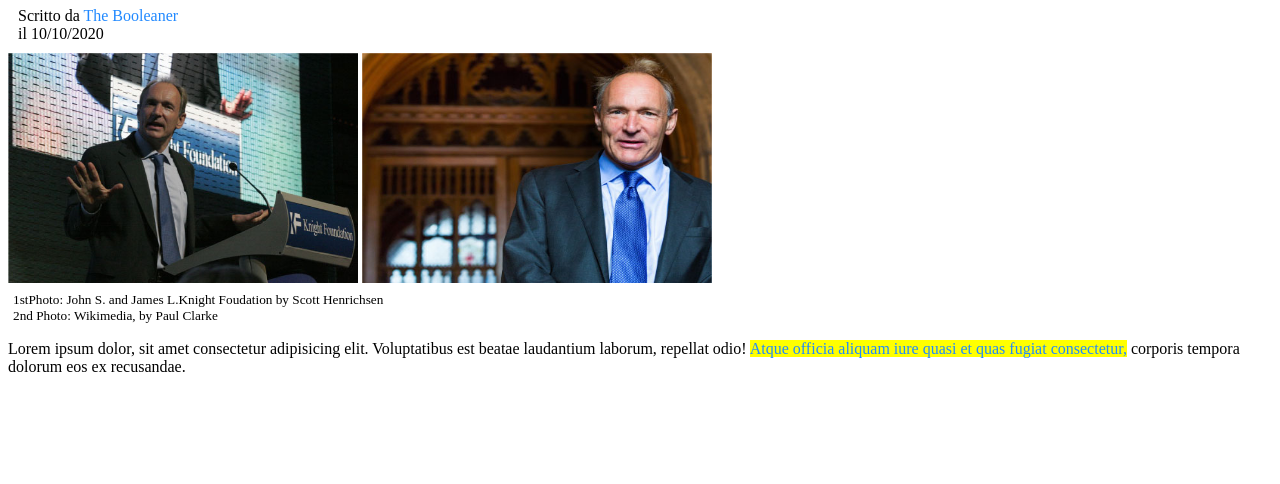
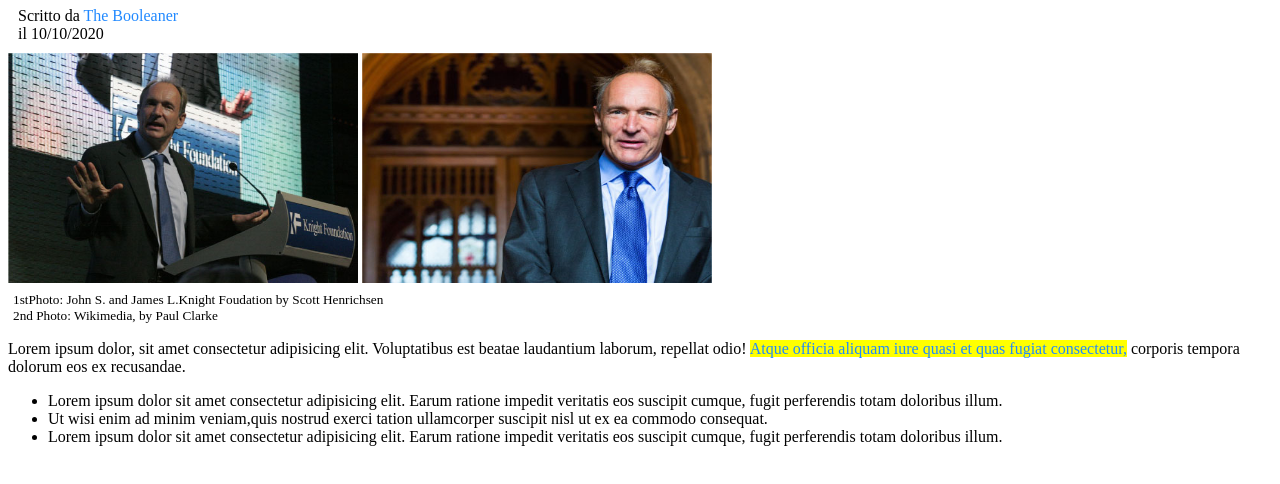
Before and after one commit to DaniPrr90/Esercizio-CSS, a plain HTML site: page index.html in a window 1280 px wide. Shown: the part 138-622 px from the top of the page. Drawn offline with Linux system fonts and the light colour scheme.

Commit message:
add:fine sezione paragrafo

```diff
--- a/index.html
+++ b/index.html
@@ -17,6 +17,7 @@
         <h1>Internet deve essere al servizio del "bene pubblico",il manifesto di Tim Berners-lee</h1>
         <h4 class="sottotitolo">Scritto da <span>The Booleaner</span> <br>
             il 10/10/2020</h4>
+            <!--fine sezione titolo-->
     </section>
     <section>
         <!--inserimento immagini-->
@@ -29,7 +30,7 @@
         2nd Photo: Wikimedia, by Paul Clarke
 
     </h5>
-
+<!--fine sezione immagine-->
     <section>
         <!-- inserimento paragrafo-->
 
@@ -38,7 +39,12 @@
             consectetur,</span> corporis tempora dolorum eos
         ex recusandae.</p>
 
-
+        <ul>
+            <li>Lorem ipsum dolor sit amet consectetur adipisicing elit. Earum ratione impedit veritatis eos suscipit cumque, fugit perferendis totam doloribus illum. </li>
+        <li>Ut wisi enim ad minim veniam,quis nostrud exerci tation ullamcorper suscipit nisl ut ex ea commodo consequat.</li>
+        <li>Lorem ipsum dolor sit amet consectetur adipisicing elit. Earum ratione impedit veritatis eos suscipit cumque, fugit perferendis totam doloribus illum.</li>
+        </ul>
+<!-- fine sezione paragrafo-->
     </section>
 
 
```
